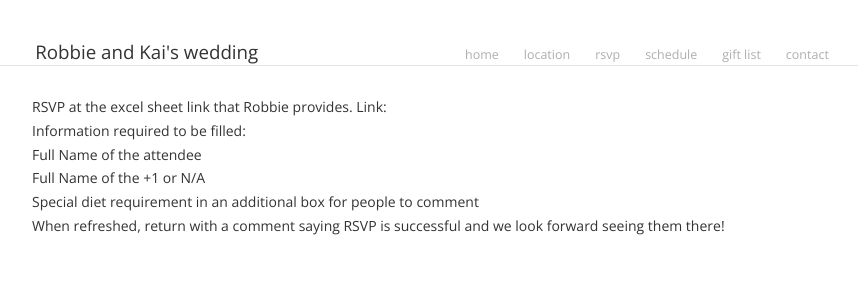
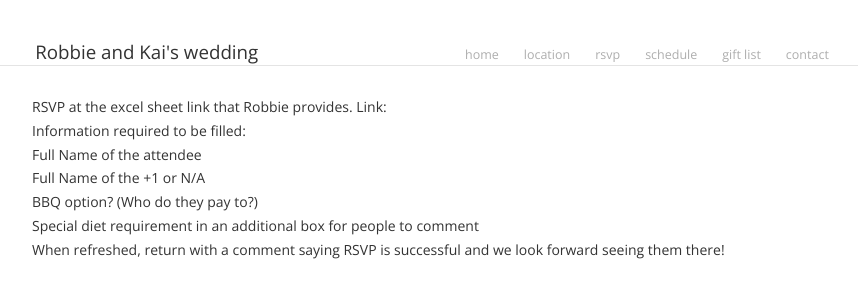
Before and after one commit to rjshade/robbieandkai.com, a Jekyll site: the page built from rsvp/index.md, in a window 1280 px wide. Shown: the top 300 px of the page, without its empty margins (208-1066 px from the left). Built offline with Jekyll 4.4.1, drawn with Linux system fonts in a browser that asks for light colours; Markdown is read by kramdown in place of the engine named in the settings.

Commit message:
Update rsvp/index.md

```diff
--- a/rsvp/index.md
+++ b/rsvp/index.md
@@ -11,6 +11,8 @@ Full Name of the attendee
 
 Full Name of the +1 or N/A
 
+BBQ option? (Who do they pay to?)
+
 Special diet requirement in an additional box for people to comment
 
 When refreshed, return with a comment saying RSVP is successful and we look forward seeing them there!
```
